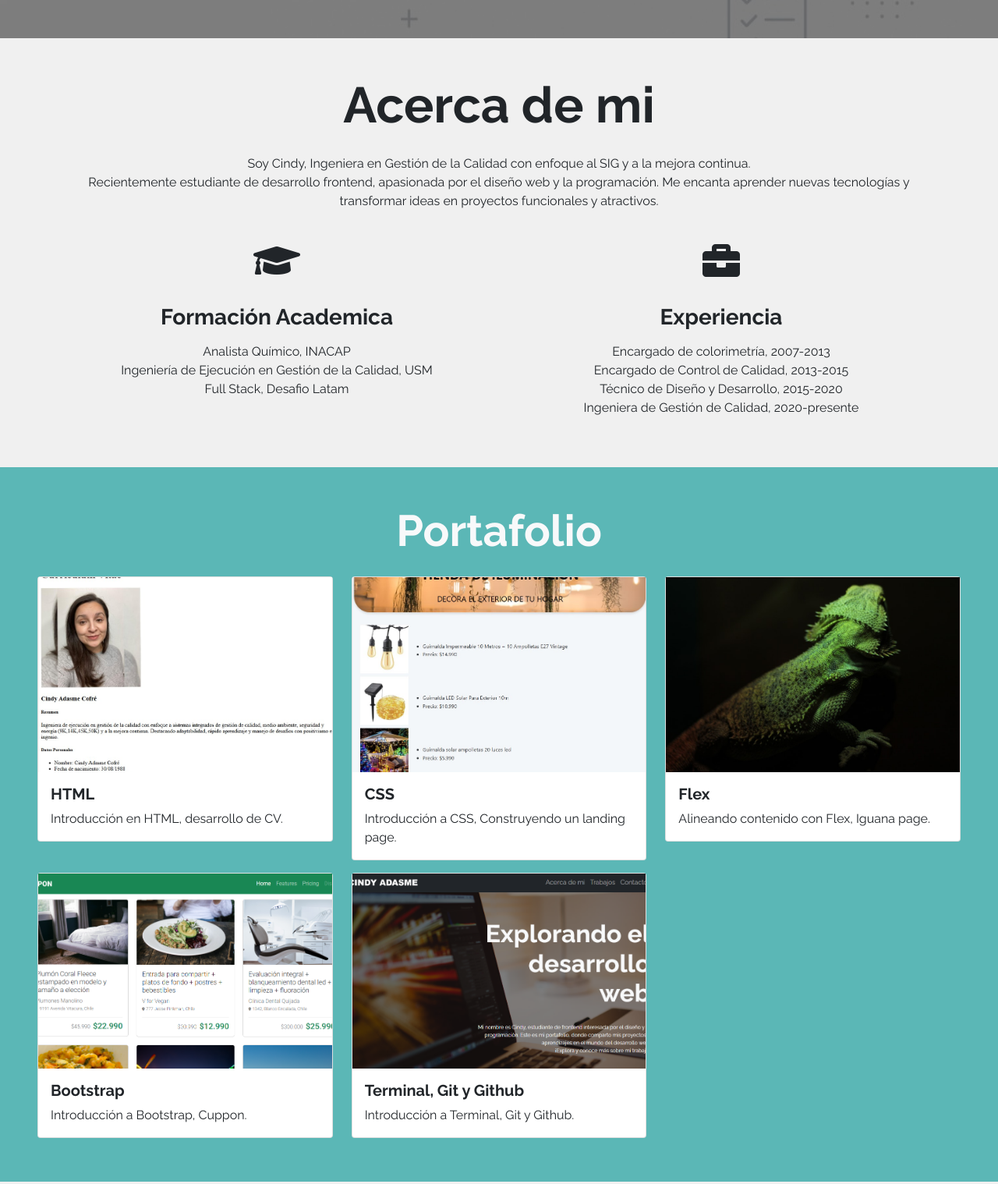
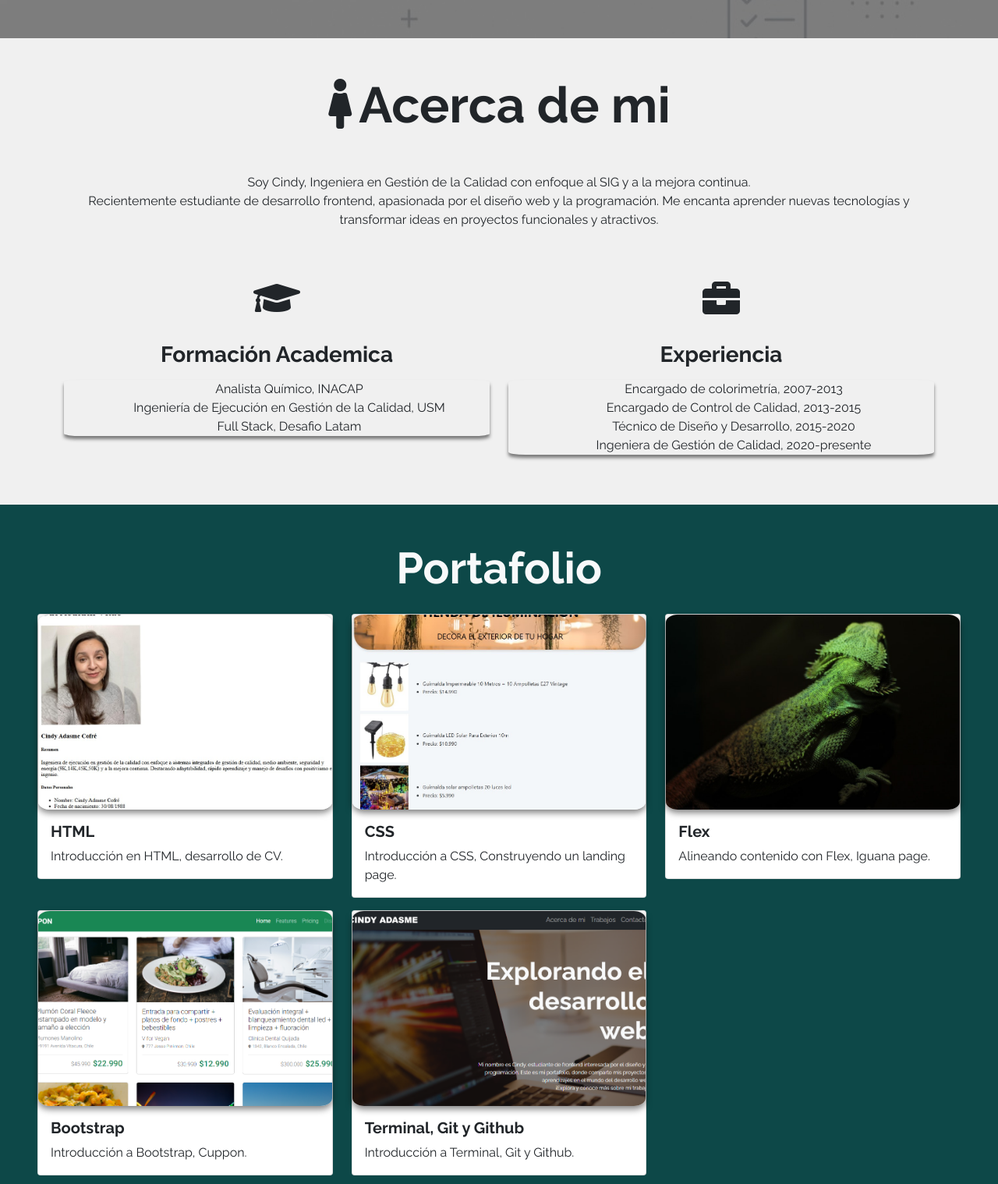
Before and after one commit to cindyadasme/prueba-portafolio, a plain HTML site: page index.html in a window 1280 px wide. Shown: the part 399-1917 px from the top of the page at 78% size. Drawn offline with nearby package versions, Linux system fonts and the light colour scheme.

Commit message:
Cambios Roger

```diff
--- a/assets/css/estilos.css
+++ b/assets/css/estilos.css
@@ -73,13 +73,14 @@ button a {
 }
 ul {
   list-style: none;
-  padding-left: 0;
-  margin-left: 0;
+
+  border-radius: 4%;
+  box-shadow: 0 4px 4px rgba(0, 0, 0, 0.5);
 }
 
 #Portafolio {
   scroll-margin-top: 40px;
-  background-color: #5bb7b6;
+  background-color: #0d4848;
 }
 
 #Contacto {
@@ -93,6 +94,8 @@ ul {
   background-repeat: no-repeat;
   background-size: cover;
   background-position: center;
+  box-shadow: 0 4px 8px rgba(0, 0, 0, 0.5);
+  border-radius: 4%;
 }
 
 /* Contacto */
--- a/index.html
+++ b/index.html
@@ -71,9 +71,9 @@
     </header>
 
     <section id="Acerca-de-mi" class="container text-center my-5">
-      <h2 class="display-3 fw-bold my-4">Acerca de mi</h2>
+      <h2 class="display-3 fw-bold my-4"><i class="fas fa-female fa-0.5x me-2"></i>Acerca de mi</h2>
 
-      <p class="my-4">
+      <p class="my-5 text-center mb-5">
         Soy Cindy, Ingeniera en Gestión de la Calidad con enfoque al SIG y a la mejora continua. <br>Recientemente estudiante de desarrollo frontend, apasionada por el diseño
         web y la programación. Me encanta aprender nuevas tecnologías y transformar ideas en proyectos funcionales y atractivos.
       </p>
```
